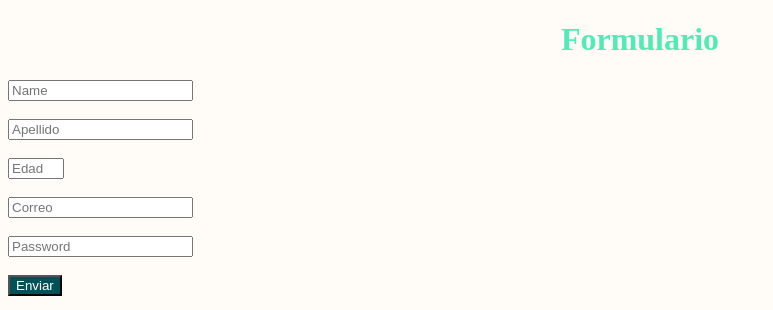
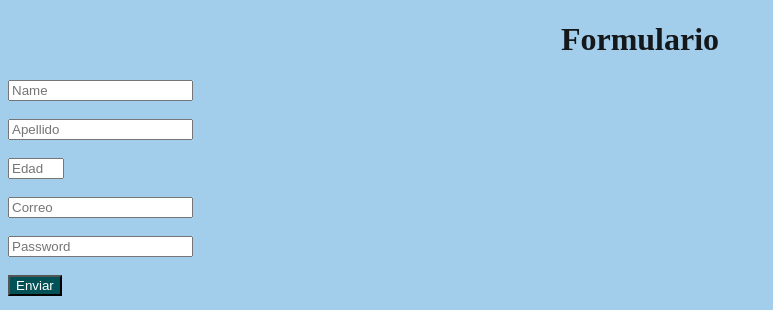
Before and after one commit to CristopherCano/santander-front-end, a plain HTML site: page Sesion1/index.html in a window 1280 px wide. Shown: the top 310 px of the page, without its empty margins (0-773 px from the left). Drawn offline with Linux system fonts and the light colour scheme.

Commit message:
Nuevas carpetas

```diff
--- a/Sesion1/index.html
+++ b/Sesion1/index.html
@@ -2,7 +2,7 @@
 <html>
 <head>
     <!-- Aqu� va informaci�n importante pero no visible dentro del navegador -->
-    <title>BEDU</title>
+    <title>Matcha</title>
 </head>
 <body>
     <!-- Reto 1 y 2 -->
@@ -36,7 +36,7 @@
     <!-- Soluci�n Reto 3 -->
     <style>
         body {
-            background-color: #fffbf7;
+            background-color: #8fc4e7d0;
         }
 
         h1 {
--- a/Sesion1/styles.css
+++ b/Sesion1/styles.css
@@ -1,3 +1,3 @@
 h1 {
-    color: rgb(82, 235, 184);
+    color: rgb(21, 24, 27);
 }
```
